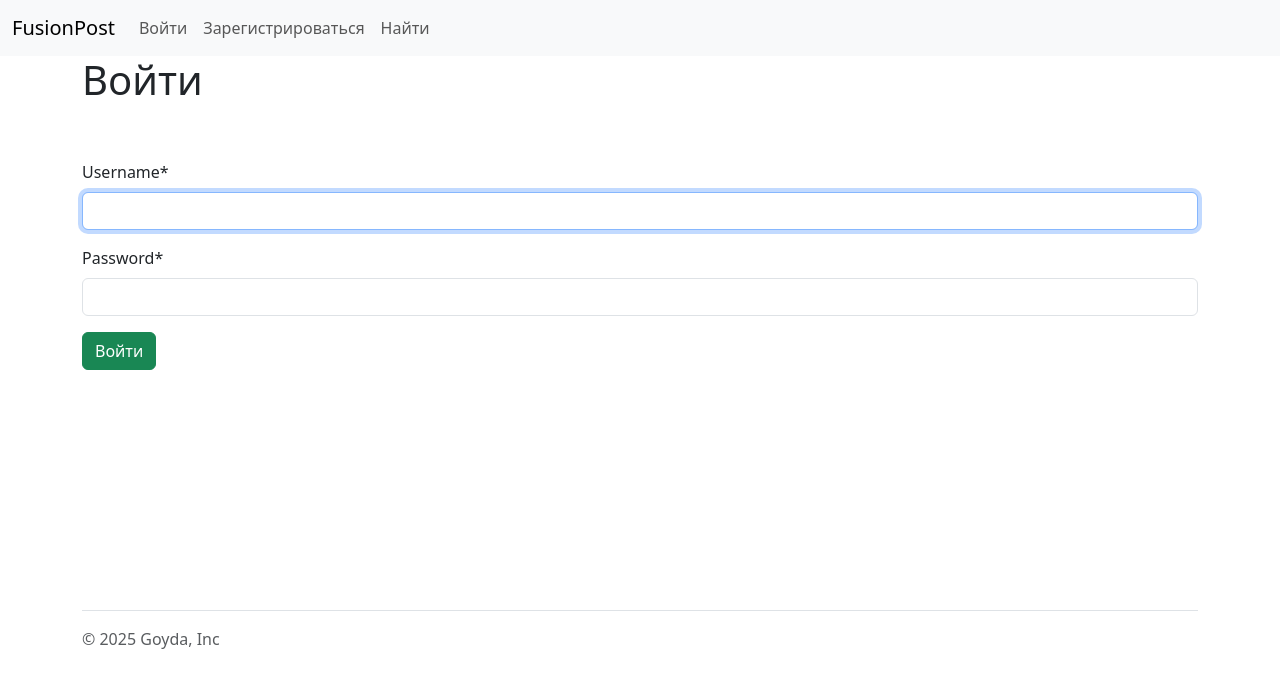
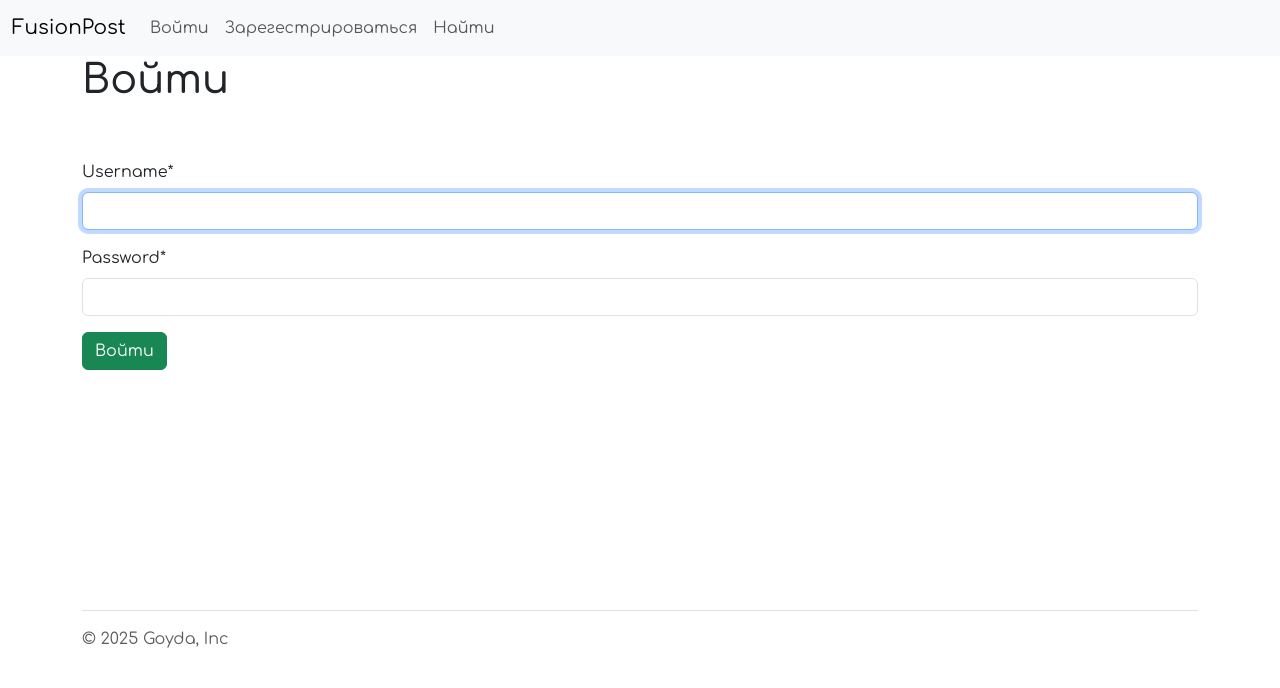
Before and after one commit to coder6497/FusionPost, a Django app: a page that uses blogs/templates/base.html in a window 1280 px wide. Shown: the top 688 px of the page. Run offline with Django 5.2, Linux system fonts and the light colour scheme; some libraries are stand-ins or nearby versions.

Commit message:
change pretty font by from Google

```diff
--- /dev/null
+++ b/blogs/static/css/styles.css
@@ -0,0 +1,8 @@
+body {
+    font-family: "Comfortaa", sans-serif;
+}
+
+
+.border {
+    font-family: "Comfortaa", sans-serif !important;
+}
--- a/blogs/templates/base.html
+++ b/blogs/templates/base.html
@@ -1,3 +1,4 @@
+{% load static %}
 <!DOCTYPE html>
 
 <html>
@@ -5,6 +6,10 @@
         <title>{% block title %}{% endblock %}</title>
         <link href="https://cdn.jsdelivr.net/npm/bootstrap@5.3.5/dist/css/bootstrap.min.css" rel="stylesheet" integrity="sha384-SgOJa3DmI69IUzQ2PVdRZhwQ+dy64/BUtbMJw1MZ8t5HZApcHrRKUc4W0kG879m7" crossorigin="anonymous">
         <script src="https://cdn.jsdelivr.net/npm/bootstrap@5.3.5/dist/js/bootstrap.bundle.min.js" integrity="sha384-k6d4wzSIapyDyv1kpU366/PK5hCdSbCRGRCMv+eplOQJWyd1fbcAu9OCUj5zNLiq" crossorigin="anonymous"></script>
+        <link rel="preconnect" href="https://fonts.googleapis.com">
+        <link rel="preconnect" href="https://fonts.gstatic.com" crossorigin>
+        <link href="https://fonts.googleapis.com/css2?family=Comfortaa:wght@300..700&family=M+PLUS+Rounded+1c:wght@500&display=swap" rel="stylesheet">
+        <link href="{% static "css/styles.css" %}" rel="stylesheet">
     </head>
     <body>
         <nav class="navbar navbar-expand-lg bg-body-tertiary">
@@ -31,7 +36,7 @@
                                     <a class="nav-link" href="{% url "blogs:login" %}">Войти</a>
                                 </li>
                                 <li class="nav-item">
-                                    <a class="nav-link" href="{% url "blogs:register" %}">Зарегистрироваться</a>
+                                    <a class="nav-link" href="{% url "blogs:register" %}">Зарегестрироваться</a>
                                 </li>
                             {% endif %}
                             <li class="nav-item">
--- a/fusionpost/settings.py
+++ b/fusionpost/settings.py
@@ -24,9 +24,9 @@ BASE_DIR = Path(__file__).resolve().parent.parent
 SECRET_KEY = 'django-insecure-j4c02t+=e&$tvq1r3l$_at%5efq7qe$)nh+om0_tu3*+e*tipd'
 
 # SECURITY WARNING: don't run with debug turned on in production!
-DEBUG = False
+DEBUG = True
 
-ALLOWED_HOSTS = ['coder6497-fusionpost-a79d.twc1.net', 'fusionpost.ru', '85.193.86.191']
+ALLOWED_HOSTS = ['coder6497-fusionpost-a79d.twc1.net', 'fusionpost.ru', '85.193.86.191', '127.0.0.1']
 
 
 # Application definition
```
Also changed, not shown: blogs/templates/posts/post_detail.html (+6 -2 lines).
